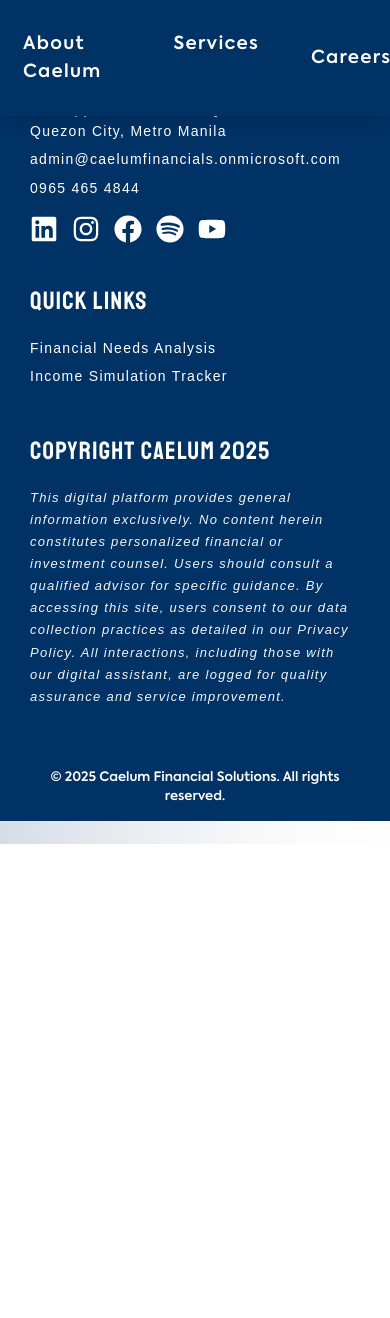
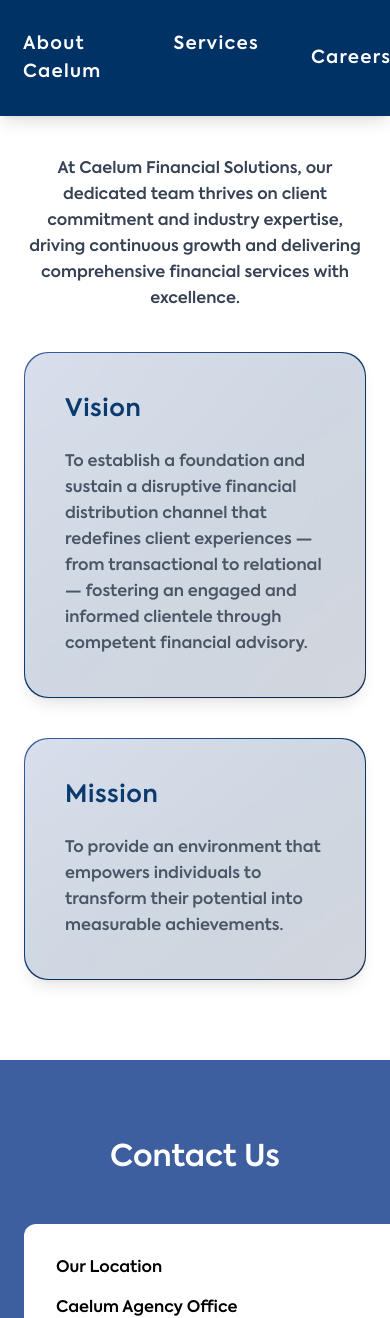
Before and after one commit to s3e0o/FNA-temp, a React (Vite) app in the folder frontend/: page /about in a window 390 px wide. Shown: the top 1318 px of the page. Before the commit the page ends 844 px from the top, so only its background shows below. Built offline with nearby package versions, Linux system fonts and the light colour scheme.

Commit message:
About Caelum

```diff
--- a/frontend/src/App.jsx
+++ b/frontend/src/App.jsx
@@ -49,7 +49,6 @@
     </Router>
   );
 }
-
 function NotFound() {
   return (
     <div style={{ padding: '40px', textAlign: 'center' }}>
--- /dev/null
+++ b/frontend/src/components/AboutCaelum.jsx
@@ -0,0 +1,197 @@
+// src/components/AboutCaelum.jsx
+// React.js component – uses your existing project structure
+// Header and Footer are NOT included
+
+import React from "react";
+import "../index.css";
+// import CaelumLogo from "../assets/images/cfb-removebg-preview.png";
+
+const AboutCaelum = () => {
+  return (
+    <main className="w-full">
+     <section className="bg-white py-20 px-6">
+  <div className="max-w-6xl mx-auto grid gap-10 md:grid-cols-3 items-start">
+
+    {/* ABOUT US */}
+    <div className="flex flex-col items-center md:items-start text-center md:text-left">
+      <h2 className="text-4xl font-semibold mb-3 text-black">About Us</h2>
+      <br></br>
+      <p className="leading-relaxed text-gray-700">
+        At Caelum Financial Solutions, our dedicated team thrives on client commitment and industry expertise, driving continuous growth and delivering comprehensive financial services with excellence.
+      </p>
+    </div>
+{/* VISION */}
+<div className="group relative h-full rounded-3xl p-[1px]
+  bg-gradient-to-br from-[#3d5fa0] via-[#0b3a6e] to-[#1e2f55]
+  transition-all duration-500 hover:scale-[1.02]">
+
+  <div className="relative h-full rounded-3xl bg-white/80 backdrop-blur-xl p-10
+    shadow-lg transition-all duration-500
+    group-hover:shadow-[0_25px_60px_-15px_rgba(11,58,110,0.45)]">
+
+    {/* Glow overlay */}
+    <div className="pointer-events-none absolute inset-0 rounded-3xl bg-gradient-to-br from-[#3d5fa0]/10 to-transparent opacity-0 transition-opacity duration-500 group-hover:opacity-100" />
+    <h4 className="text-2xl font-semibold text-[#0b3a6e] mb-6 tracking-wide">
+      Vision
+    </h4>
+
+    <p className="text-gray-600 leading-relaxed text-base">
+      To establish a foundation and sustain a disruptive financial distribution channel
+      that redefines client experiences — from transactional to relational — fostering
+      an engaged and informed clientele through competent financial advisory.
+    </p>
+  </div>
+</div>
+
+{/* MISSION */}
+<div className="group relative h-full rounded-3xl p-[1px]
+  bg-gradient-to-br from-[#3d5fa0] via-[#0b3a6e] to-[#1e2f55]
+  transition-all duration-500 hover:scale-[1.02]">
+
+  <div className="relative h-full rounded-3xl bg-white/80 backdrop-blur-xl p-10
+    shadow-lg transition-all duration-500
+    group-hover:shadow-[0_25px_60px_-15px_rgba(11,58,110,0.45)]">
+
+    {/* Glow overlay */}
+    <div className="pointer-events-none absolute inset-0 rounded-3xl
+      bg-gradient-to-br from-[#3d5fa0]/10 to-transparent opacity-0
+      transition-opacity duration-500 group-hover:opacity-100" />
+
+    <h4 className="text-2xl font-semibold text-[#0b3a6e] mb-6 tracking-wide">
+      Mission
+    </h4>
+
+    <p className="text-gray-600 leading-relaxed text-base">
+      To provide an environment that empowers individuals to transform
+      their potential into measurable achievements.
+    </p>
+  </div>
+</div>
+  </div>
+</section>
+      {/* CONTACT SECTION */}
+      <section className="bg-[#3d5fa0] py-20 px-6 text-white">
+        <h3 className="text-center text-3xl font-semibold mb-12">Contact Us</h3>
+
+        <div className="max-w-6xl mx-auto grid md:grid-cols-2 gap-10">
+          <div className="bg-white text-black rounded-xl p-8">
+            <h4 className="font-semibold mb-4">Our Location</h4>
+
+            <div className="mb-4">
+              <p className="font-medium">Caelum Agency Office</p>
+              <p className="text-sm text-gray-600">
+                The Upper Class Tower, Quezon Avenue cor. Scout Reyes St., Diliman,
+                Quezon City, 1103 Metro Manila
+              </p>
+            </div>
+
+            <div className="mb-4">
+              <p className="font-medium">Head Office</p>
+              <p className="text-sm text-gray-600">
+                9th Floor, Allied Bank Center 6754 Ayala Avenue corner Legaspi
+                Street, Makati City
+              </p>
+            </div>
+
+            <div className="mb-4">
+              <p className="font-medium">Alabang Agency Office</p>
+              <p className="text-sm text-gray-600">
+                789 Investment Road, Quezon City, Philippines
+              </p>
+            </div>
+
+            <div className="mb-6">
+              <p className="font-medium">Baguio Agency Office</p>
+              <p className="text-sm text-gray-600">
+                2F, Leonard Wood Terrace, 21 Leonard Wood Road, Barangay Cabinet
+                Hill, Baguio City
+              </p>
+            </div>
+
+            <p className="text-sm mb-1"><strong>Phone:</strong> +63 123 456 7890</p>
+            <p className="text-sm mb-6"><strong>Email:</strong> gaming@caelumfinancials.onmicrosoft.com</p>
+          </div>
+
+          <div className="rounded-xl overflow-hidden">
+            <iframe
+              title="Caelum Map"
+              className="w-full h-full min-h-[400px] border-0"
+              loading="lazy"
+              src="https://www.google.com/maps?q=J2PG%2BJ73%2C%20Quezon%20Avenue%20cor%2C%20Scout%20Reyes%20St%2C%20Diliman%2C%20Quezon%20City%2C%201103%20Metro%20Manila&output=embed"
+            />
+          </div>
+        </div>
+      </section>
+
+      {/* CORE VALUES */}
+      <section className="py-24 px-6 bg-white">
+        <h3 className="text-center text-4xl font-bold text-[#0b3a6e] mb-14">
+          Our Core Values
+        </h3>
+        <div className="max-w-6xl mx-auto grid sm:grid-cols-2 md:grid-cols-3 gap-10">
+          {[
+            { title: "Shared Responsibility", desc: "We work together, embracing collective ownership to achieve our goals." },
+            { title: "Accountability", desc: "We take personal ownership of our actions and outcomes, delivering on our commitments." },
+            { title: "Radical Transparency", desc: "We foster trust by being open and honest about decisions, challenges and progress." },
+            { title: "Open Communication", desc: "We encourage clear, respectful and constructive dialogue across all levels of the organization." },
+            { title: "Competency", desc: "We continuously strive for excellence ensuring we have the skills and knowledge to perform at our best." },
+            { title: "Constant Improvement", desc: "We are committed to learning and evolving, always seeking ways to grow and enhance our work."},
+
+          ].map((value, i) => (
+            <div key={i} className="border rounded-2xl p-8 shadow-sm hover:shadow-lg transition">
+              <h4 className="font-semibold text-xl mb-3 text-[#0b3a6e]">{value.title}</h4>
+              <p className="text-gray-600 text-sm leading-relaxed">{value.desc}</p>
+            </div>
+          ))}
+        </div>
+      </section>
+
+      {/* WHY CHOOSE CAELUM */}
+    <section className="py-24 px-6 bg-[#3d5fa0] text-white">
+        <div className="max-w-5xl mx-auto text-center">
+            <h3 className="text-4xl font-bold mb-6">
+            Why Choose Caelum?
+            </h3>
+    <p className="text-gray-200 mb-12 max-w-3xl mx-auto">
+      We combine expertise, integrity, and a client-first mindset to deliver
+      financial solutions that create lasting impact.
+    </p>
+    <div className="grid md:grid-cols-2 gap-8 text-left">
+      {[
+        "Certified and experienced financial advisors",
+        "Client-focused, relationship-driven approach",
+        "Comprehensive and customized financial solutions",
+        "Transparent, ethical, and accountable practices",
+      ].map((item, i) => (
+        <div
+          key={i}
+          className="flex items-start gap-4 bg-white/10 p-6 rounded-xl backdrop-blur-sm hover:bg-white/15 transition"
+        >
+          <span className="text-white text-xl">✔</span>
+          <p className="leading-relaxed">{item}</p>
+        </div>
+      ))}
+    </div>
+  </div>
+</section>
+{/* CTA */}
+<section className="bg-gray-50 py-24 px-6 text-center">
+  <h3 className="text-4xl font-bold text-[#0b3a6e] mb-6">
+    Let’s Build Your Financial Future
+  </h3>
+
+  <p className="mb-10 text-gray-600 max-w-2xl mx-auto">
+    Take the first step toward financial security. Our trusted advisors are
+    ready to guide you with personalized strategies aligned with your goals.
+  </p>
+
+  <button className="bg-[#3d5fa0] text-white px-10 py-4 rounded-xl font-semibold shadow-lg hover:opacity-90 transition">
+    Make an Appointment
+  </button>
+</section>
+
+    </main>
+  );
+};
+
+export default AboutCaelum;
--- a/frontend/src/main.jsx
+++ b/frontend/src/main.jsx
@@ -5,6 +5,7 @@
 
 import Navbar from "./components/Navbar.jsx";
 import Footer from "./components/Footer.jsx";
+import AboutCaelum from "./components/AboutCaelum.jsx";
 
 import LifeProtection from "./pages/services/protection-health/LifeProtection.jsx";
 import HealthServices from "./pages/services/protection-health/HealthServices.jsx";
@@ -30,6 +31,7 @@
         <Route path="/" element={<FNAHomePage />} />
         <Route path="/FNA/Homepage" element={<FNAHomePage />} />
         <Route path="/FNA/AppointmentForm" element={<AppointmentForm />} />
+        <Route path="/about" element={<AboutCaelum />} />
 
         {/* If user chose yes */}
         <Route path="/services/protection-health/HealthServices" element={<HealthServices />} />
--- a/frontend/src/pages/services/services-deets/OurServices.jsx
+++ b/frontend/src/pages/services/services-deets/OurServices.jsx
@@ -56,7 +56,7 @@
                    after:transition-all after:duration-300
                    hover:after:w-full"
       >
-        ← Back to Home
+        Back to Home
       </Link>
 
       {/* Title */}
@@ -106,7 +106,7 @@
                            group-hover:opacity-100 group-hover:translate-y-0
                            hover:text-[#F4B43C] cursor-pointer"
               >
-                Learn More →
+                Learn More
               </Link>
             </div>
           </div>
```
Also changed, not shown: 1 other file (tests, documents, lock files or other folders).
